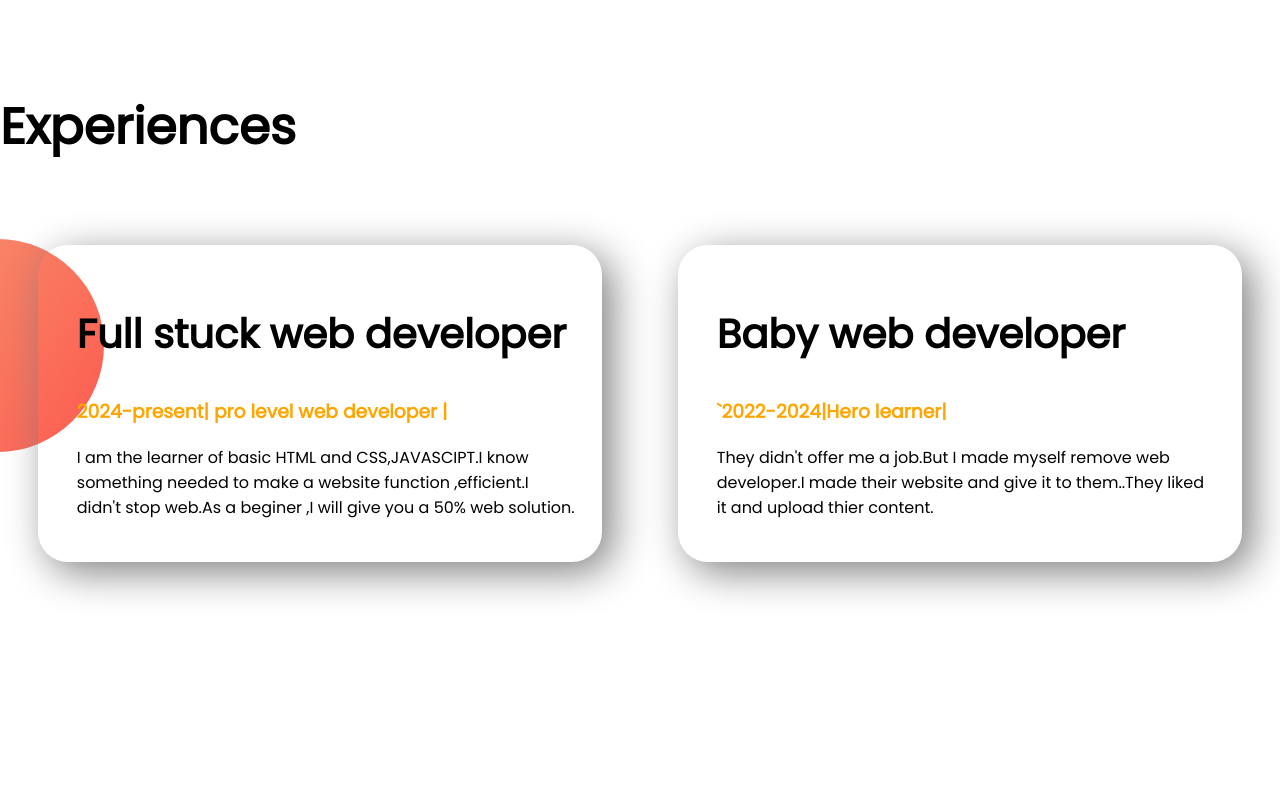
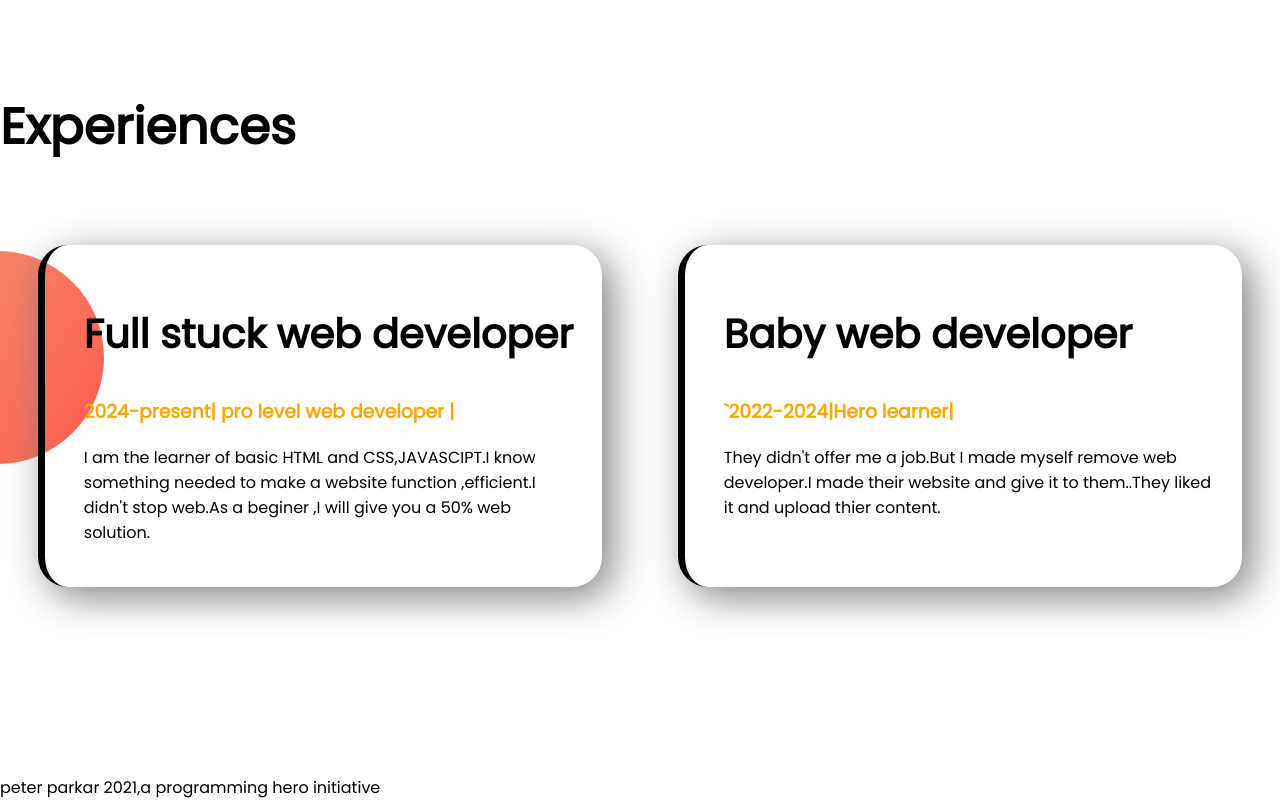
Before and after one commit to Masuma456/developer-portfolio, a plain HTML site: page index.html in a window 1280 px wide. Shown: the part 1100-1900 px from the top of the page. Before the commit the page ends 1850 px from the top, so only its background shows below. Drawn offline with Linux system fonts and the light colour scheme.

Commit message:
footer added

```diff
--- a/index.html
+++ b/index.html
@@ -40,12 +40,12 @@
     <section class="experience-area">
             <h1>Experiences</h1>
            <div class="flexible-container">
-            <div class="experience-item">
+            <div id="full-stuck-dev" class="experience-item">
                 <h2>Full stuck web developer</h2>
                <h3 class="orange-color">2024-present| pro level web developer |</h3>
                <p>I am the learner of basic HTML and CSS,JAVASCIPT.I know something needed to make a website function ,efficient.I didn't stop web.As a beginer ,I will give you a 50% web solution.  </p>
            </div>
-               <div id="web-dev-expert" class="experience-item">
+               <div id="web-dev-experience" class="experience-item">
                    <h2>Baby web developer</h2>
                    <h3 class="orange-color">`2022-2024|Hero learner|</h3>
                    <p>They didn't offer me a job.But I made myself remove web developer.I made their website and give it to them..They liked it and upload thier content.</p>
@@ -56,6 +56,7 @@
 
 
     </section>
+    <footer>peter parkar 2021,a programming hero initiative</footer>
 
 </body>
 </html>
--- a/style.css
+++ b/style.css
@@ -67,8 +67,17 @@ background-repeat: no-repeat;
 }
 #web-dev-experience{
     border-left: 7px solid;
-    border: linear-gradient(salmon tomato);
+    border-image: linear gradient (blue cyan);
     border-image-slice: 1;
 }
 
-)
+
+
+#full-stuck-dev{
+    border-left: 7px solid;
+    border-image: linear-gradient(salmon tomato);
+    border-image-slice: 1;
+}
+footer p{
+    text-align: center;
+}
```
